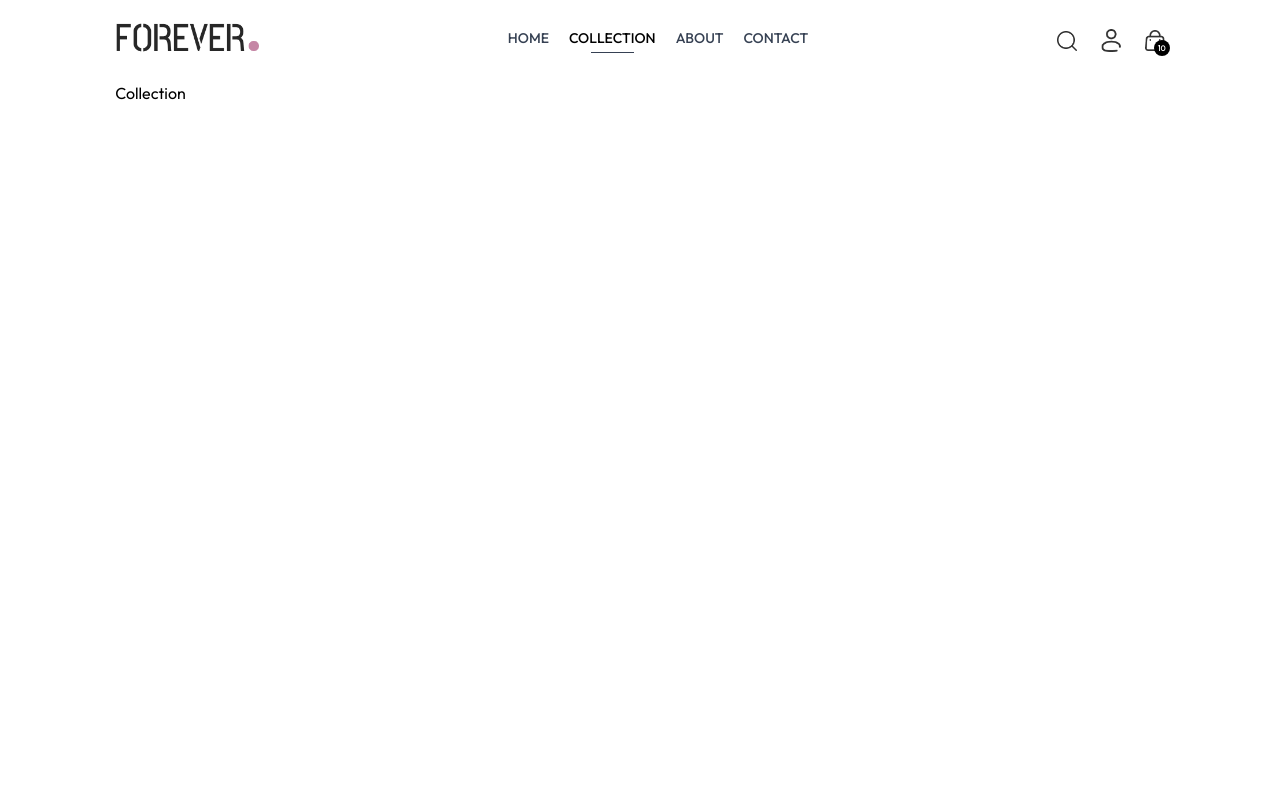
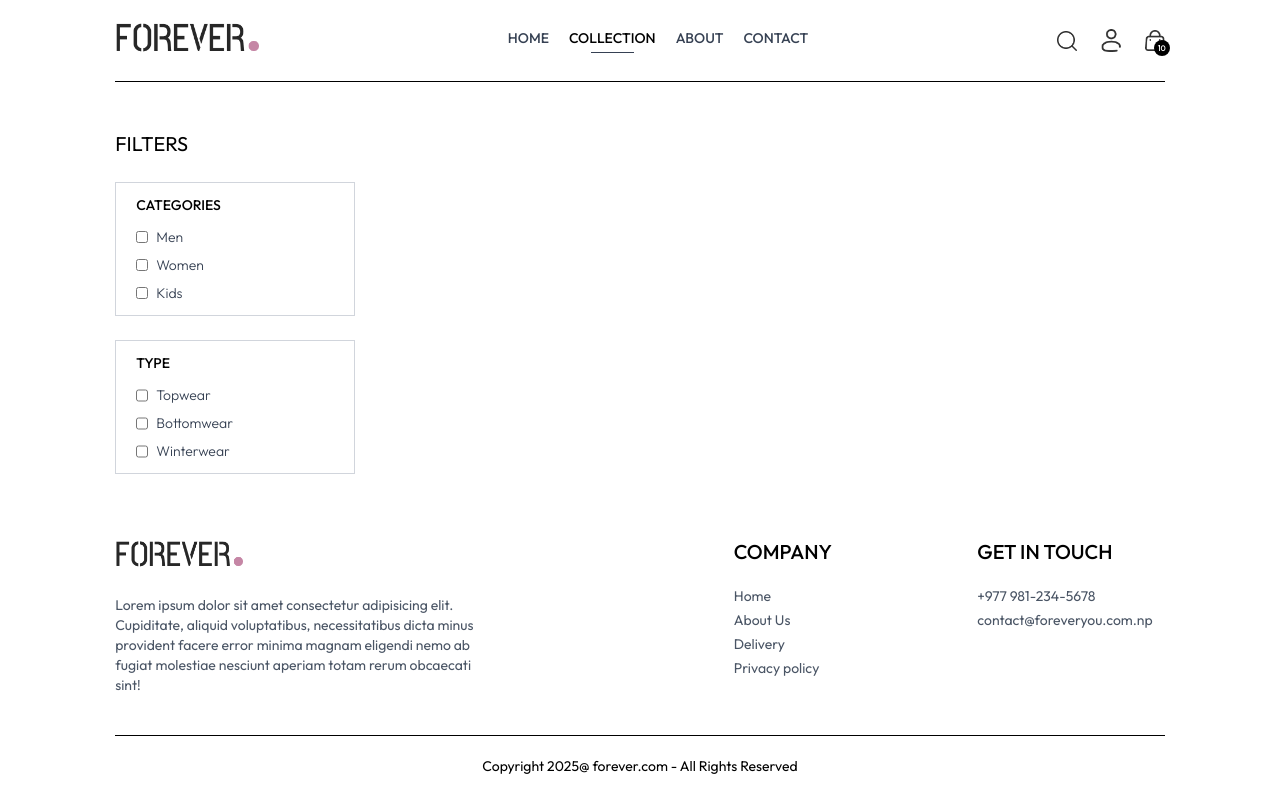
Before and after one commit to milancodess/ecommerce-app, a React (Vite) app in the folder frontend/: page /collection in a window 1280 px wide. Built offline with nearby package versions, Linux system fonts and the light colour scheme.

Commit message:
Add Footer component and implement filter options in Collection page

```diff
--- a/frontend/src/App.jsx
+++ b/frontend/src/App.jsx
@@ -10,6 +10,7 @@
 import PlaceOrder from "./pages/PlaceOrder";
 import Orders from "./pages/Orders";
 import { Navbar } from "./components/Navbar";
+import Footer from "./components/Footer";
 
 const App = () => {
   return (
@@ -26,6 +27,7 @@
         <Route path="/place-order" element={<PlaceOrder />} />
         <Route path="/orders" element={<Orders />} />
       </Routes>
+      <Footer />
     </div>
   );
 };
--- /dev/null
+++ b/frontend/src/components/Footer.jsx
@@ -0,0 +1,45 @@
+import React from "react";
+import { assets } from "../assets/assets";
+
+const Footer = () => {
+  const newDate = new Date();
+  return (
+    <div>
+      <div className="flex flex-col sm:grid grid-cols-[3fr_1fr_1fr] gap-14 my-10 text-sm">
+        <div>
+          <img src={assets.logo} className="mb-5 w-32" alt="" />
+          <p className="w-full md:w-2/3 text-gray-600">
+            Lorem ipsum dolor sit amet consectetur adipisicing elit. Cupiditate,
+            aliquid voluptatibus, necessitatibus dicta minus provident facere
+            error minima magnam eligendi nemo ab fugiat molestiae nesciunt
+            aperiam totam rerum obcaecati sint!
+          </p>
+        </div>
+        <div>
+          <p className="text-xl font-medium mb-5">COMPANY</p>
+          <ul className="flex flex-col gap-1 text-gray-600">
+            <li>Home</li>
+            <li>About Us</li>
+            <li>Delivery</li>
+            <li>Privacy policy</li>
+          </ul>
+        </div>
+        <div>
+          <p className="text-xl font-medium mb-5">GET IN TOUCH</p>
+          <ul className="flex flex-col gap-1 text-gray-600">
+            <li>+977 981-234-5678</li>
+            <li>contact@foreveryou.com.np</li>
+          </ul>
+        </div>
+      </div>
+      <div>
+        <hr />
+        <p className="py-5 text-sm text-center">
+          Copyright {newDate.getFullYear()}@ forever.com - All Rights Reserved
+        </p>
+      </div>
+    </div>
+  );
+};
+
+export default Footer;
--- a/frontend/src/pages/Collection.jsx
+++ b/frontend/src/pages/Collection.jsx
@@ -1,7 +1,65 @@
-import React from "react";
+import React, { useContext, useState } from "react";
+import { ShopContext } from "../context/ShopContext";
+import { assets } from "../assets/assets";
 
 const Collection = () => {
-  return <div>Collection</div>;
+  const { products } = useContext(ShopContext);
+  const [showFilter, setShowFilter] = useState(false);
+  return (
+    <div className="flex flex-col sm:flex-row gap-1 sm:gap-10 pt-10 border-t">
+      {/* Filter Options */}
+      <div className="min-w-60">
+        <p className="my-2 text-xl flex items-center cursor-pointer gap-2">
+          FILTERS
+          <img
+            className={`h-3 sm:hidden ${showFilter ? "rotate-90" : ""} `}
+            src={assets.dropdown_icon}
+            alt=""
+          />
+        </p>
+        {/* Category Filter */}
+        <div
+          className={`border border-gray-300 pl-5 py-3 mt-6 ${
+            showFilter ? "" : "hidden"
+          } sm:block`}
+        >
+          <p className="mb-3 text-sm font-medium">CATEGORIES</p>
+          <div className="flex flex-col gap-2 text-sm font-light text-gray-700">
+            <p className="flex gap-2">
+              <input type="checkbox" className="w-3" value={"Men"} /> Men
+            </p>
+            <p className="flex gap-2">
+              <input type="checkbox" className="w-3" value={"Women"} /> Women
+            </p>
+            <p className="flex gap-2">
+              <input type="checkbox" className="w-3" value={"Kids"} /> Kids
+            </p>
+          </div>
+        </div>
+        {/* Subcategory Filter */}
+        <div
+          className={`border border-gray-300 pl-5 py-3 my-6 ${
+            showFilter ? "" : "hidden"
+          } sm:block`}
+        >
+          <p className="mb-3 text-sm font-medium">TYPE</p>
+          <div className="flex flex-col gap-2 text-sm font-light text-gray-700">
+            <p className="flex items-center gap-2">
+              <input type="checkbox" className="w-3" value="Topwear" /> Topwear
+            </p>
+            <p className="flex items-center gap-2">
+              <input type="checkbox" className="w-3" value="Bottomwear" />
+              Bottomwear
+            </p>
+            <p className="flex items-center gap-2">
+              <input type="checkbox" className="w-3" value="Winterwear" />
+              Winterwear
+            </p>
+          </div>
+        </div>
+      </div>
+    </div>
+  );
 };
 
 export default Collection;
```
